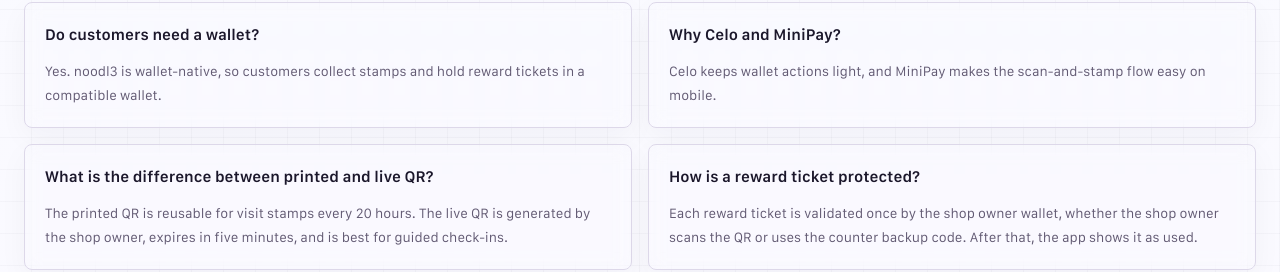
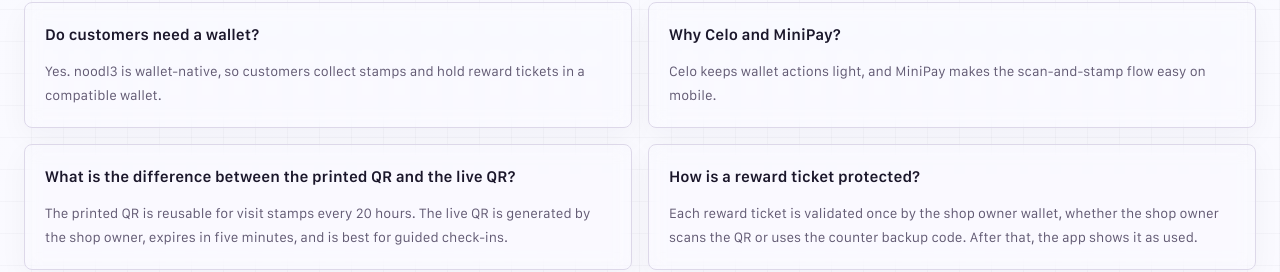
Before and after one commit to h4shisupply/celo-noodl3, a Next.js app: page / in a window 1280 px wide. Shown: the part 3254-3526 px from the top of the page. Built offline with nearby package versions, Linux system fonts and the light colour scheme; no server answers.

Commit message:
Polish homepage QR question wording

```diff
--- a/components/home-page.tsx
+++ b/components/home-page.tsx
@@ -800,7 +800,7 @@
         answer: "Celo keeps wallet actions light, and MiniPay makes the scan-and-stamp flow easy on mobile."
       },
       {
-        question: "What is the difference between printed and live QR?",
+        question: "What is the difference between the printed QR and the live QR?",
         answer: "The printed QR is reusable for visit stamps every 20 hours. The live QR is generated by the shop owner, expires in five minutes, and is best for guided check-ins."
       },
       {
```
